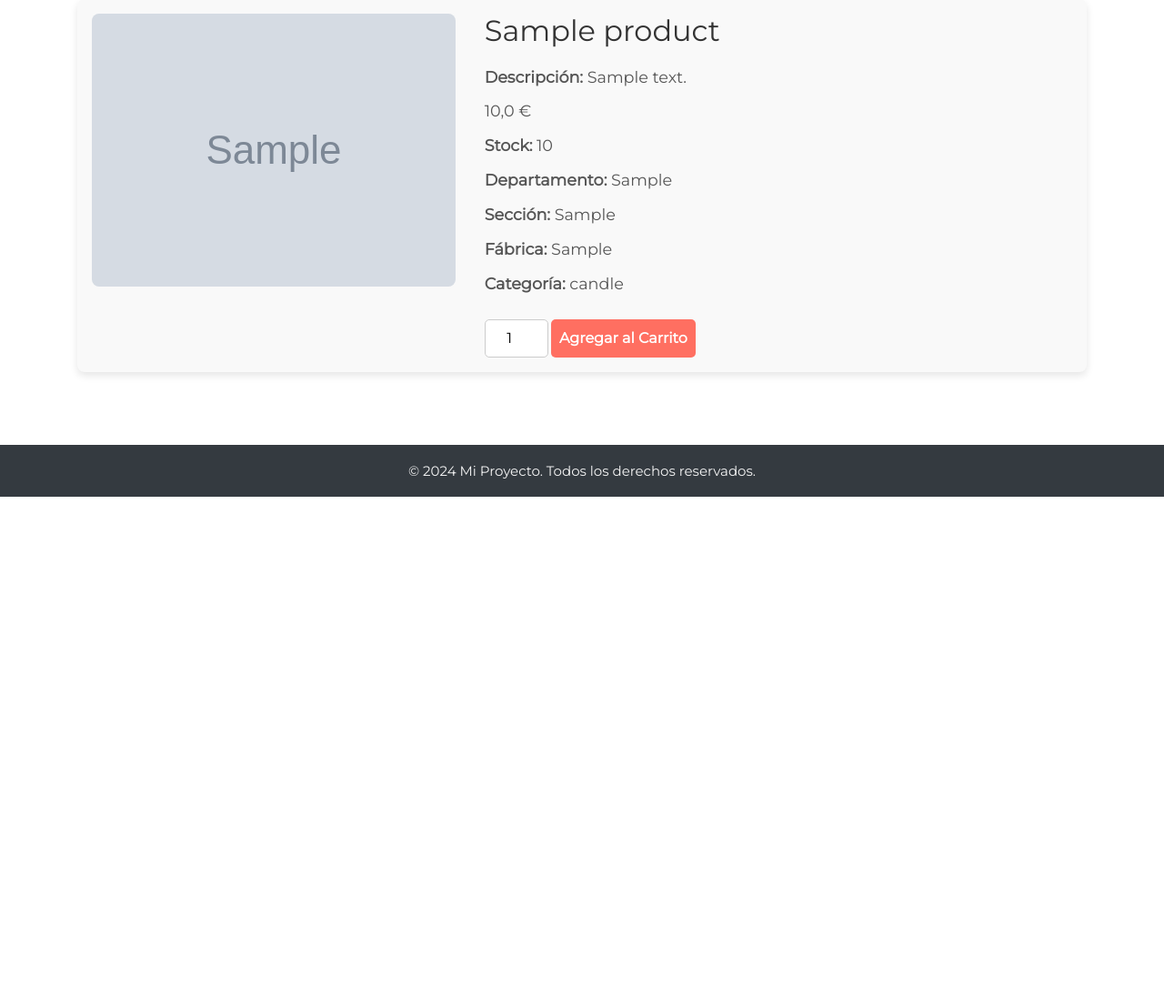
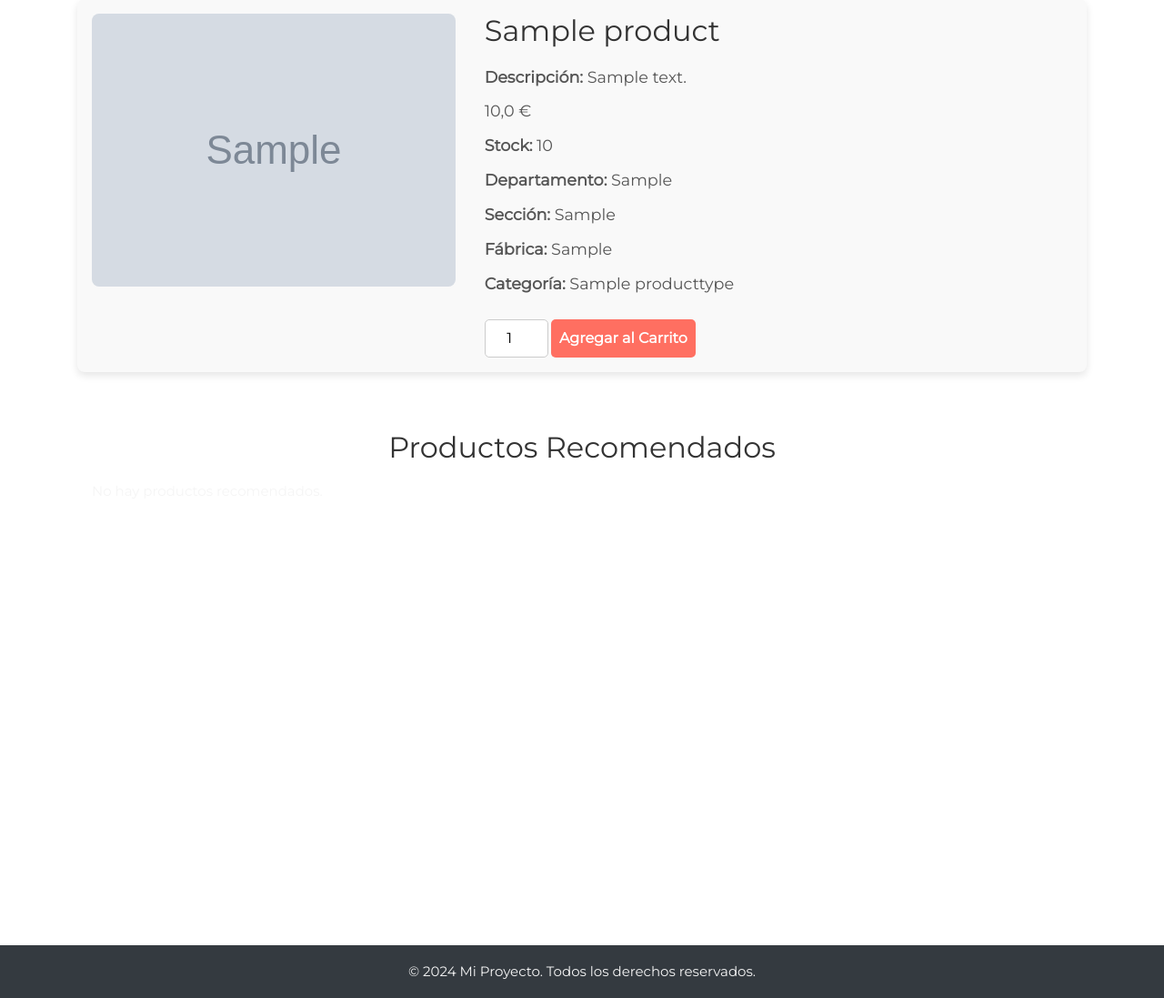
Before and after one commit to PGPI-2024-010/ritualUS, a Django app: page /product/1/ in a window 1280 px wide. Shown: the part 140-1237 px from the top of the page at 91% size. Before the commit the page ends 686 px from the top, so only its background shows below. Run offline with Django 5.2, Linux system fonts and the light colour scheme; tables that the repository leaves empty hold one stand-in row (values such as "Sample post"); grey boxes marked "Sample" are stand-in pictures; some libraries are stand-ins or nearby versions.

Commit message:
feat: added recommended products first functional version

```diff
--- a/ritualUS/static/css/styles.css
+++ b/ritualUS/static/css/styles.css
@@ -278,6 +278,88 @@ ul, li {
     border-radius: 5px;
 }
 
+/* Products carousel*/
+.recommended-products {
+    padding: 2rem 1rem;
+    max-width: 1200px;
+    margin: 2rem auto;
+    text-align: center;
+}
+
+.recommended-products h2 {
+    font-size: 2rem;
+    margin-bottom: 1rem;
+    color: #333;
+}
+
+.swiper-container {
+    position: relative;
+    width: 100%;
+    overflow: hidden;
+}
+
+.swiper-wrapper {
+    display: flex;
+    height: 400px !important;
+    gap: 1.5rem;
+}
+
+.swiper-slide {
+    flex-shrink: 0;
+    width: 400px;
+}
+
+.swiper-pagination {
+    position: absolute;
+    bottom: 10px;
+    left: 50%;
+    transform: translateX(-50%);
+    z-index: 10;
+}
+
+/* Navigation button styles */
+.swiper-button-next,
+.swiper-button-prev {
+    position: absolute;
+    top: 50%;
+    transform: translateY(-50%);
+    color: #ff6f61 !important;
+    padding: 0.5rem;
+    cursor: pointer;
+    z-index: 10;
+    display: flex;
+    align-items: center;
+    justify-content: center;
+
+}
+
+.swiper-button-next {
+    right: 10px;
+}
+
+.swiper-button-prev {
+    left: 10px;
+}
+
+
+.swiper-button-next:hover,
+.swiper-button-prev:hover {
+    color: #ff3b30 !important;
+    transform: translateY(-50%) scale(1.05);
+}
+
+
+.swiper-pagination-bullet-active {
+    background-color: #ff3b30 !important;
+}
+
+
+@media (min-width: 1024px) {
+    .swiper-button-next,
+    .swiper-button-prev {
+        font-size: 2rem;
+    }
+}
 
 
 /* Footer */
--- /dev/null
+++ b/ritualUS/static/js/swiper-custom.js
@@ -0,0 +1,28 @@
+document.addEventListener('DOMContentLoaded', function() {
+    var swiper = new Swiper('.swiper-container', {
+        slidesPerView: 5,
+        spaceBetween: 30,
+        navigation: {
+            nextEl: '.swiper-button-next',
+            prevEl: '.swiper-button-prev',
+        },
+        pagination: {
+            el: '.swiper-pagination',
+            clickable: true,
+        },
+        breakpoints: {
+            640: {
+                slidesPerView: 1,
+                spaceBetween: 10
+            },
+            768: {
+                slidesPerView: 2,
+                spaceBetween: 20
+            },
+            1024: {
+                slidesPerView: 3,
+                spaceBetween: 30
+            }
+        }
+    });
+});
--- a/ritualUS/views.py
+++ b/ritualUS/views.py
@@ -57,3 +57,10 @@ class ProductDetailView(DetailView):
     template_name = 'product_detail.html'
     model = Product
     context_object_name = 'product'
+
+    def get_context_data(self, **kwargs):
+        context = super().get_context_data(**kwargs)
+        product = context['product']
+        recommended_products = Product.objects.filter(product_type=product.product_type).exclude(id=product.id)[:9]
+        context['recommended_products'] = recommended_products
+        return context
--- a/templates/base_generic.html
+++ b/templates/base_generic.html
@@ -37,6 +37,7 @@
 
     <link rel="stylesheet" type="text/css" href="{% static 'css/styles.css' %}">
     <link rel="stylesheet" href="{% static 'css/signup.css' %}">
+    <link rel="stylesheet" href="https://unpkg.com/swiper/swiper-bundle.min.css" />
 </head>
 <body>
    <!-- Navbar -->
@@ -78,6 +79,8 @@
     <script src="https://code.jquery.com/jquery-3.5.1.slim.min.js"></script>
     <script src="https://cdn.jsdelivr.net/npm/@popperjs/core@2.5.2/dist/umd/popper.min.js"></script>
     <script src="https://stackpath.bootstrapcdn.com/bootstrap/4.5.2/js/bootstrap.min.js"></script>
-    <script src="{% static 'js/scripts.js' %}"></script>
+    <script src="{% static 'js/main.js' %}"></script>
+    <script src="https://unpkg.com/swiper/swiper-bundle.min.js"></script>
+    <script src="{% static 'js/swiper-custom.js' %}" defer></script>
 </body>
 </html>
--- a/templates/product_detail.html
+++ b/templates/product_detail.html
@@ -23,7 +23,7 @@
         <p><strong>Departamento:</strong> {{ product.department }}</p>
         <p><strong>Sección:</strong> {{ product.section }}</p>
         <p><strong>Fábrica:</strong> {{ product.factory }}</p>
-        <p><strong>Categoría:</strong> {{ product.product_type.category }}</p>
+        <p><strong>Categoría:</strong> {{ product.product_type }}</p>
 
         {% if product.is_available %}
         <div class="action-row">
@@ -37,4 +37,46 @@
         {% endif %}
     </div>
 </section>
+
+<!-- Productos Recomendados -->
+<section class="recommended-products">
+    <h2>Productos Recomendados</h2>
+    <div class="swiper-container">
+        <div class="swiper-wrapper">
+            {% if recommended_products %}
+                {% for recommended_product in recommended_products %}
+                    {% if recommended_product.is_available %}
+                        <div class="swiper-slide">
+                            <div class="product-card">
+                                <a href="{{ recommended_product.get_absolute_url }}">
+                                    <img src="{{ recommended_product.image.url }}" alt="{{ recommended_product.name }}">
+                                </a>
+                                <h3>{{ recommended_product.name }}</h3>
+                                <p class="price">
+                                    {% if recommended_product.discount_price %}
+                                    <span class="discount-price">{{ recommended_product.discount_price }} €</span>
+                                    <span class="original-price">{{ recommended_product.price }} €</span>
+                                    {% else %}
+                                    {{ recommended_product.price }} €
+                                    {% endif %}
+                                </p>
+                                <a href="{{ recommended_product.get_add_to_cart_url }}" class="btn btn-add-cart">Agregar al Carrito</a>
+                            </div>
+                        </div>
+                    {% endif %}
+                {% endfor %}
+            {% else %}
+                <p>No hay productos recomendados.</p>
+            {% endif %}
+        </div>
+        <!-- Controles del carrusel -->
+        <div class="swiper-pagination"></div>
+        <div class="swiper-button-next"></div>
+        <div class="swiper-button-prev"></div>
+    </div>
+</section>
+
+
+    </div>
+</section>
 {% endblock %}
```
Also changed, not shown: ritualUS/static/js/main.js (added).
